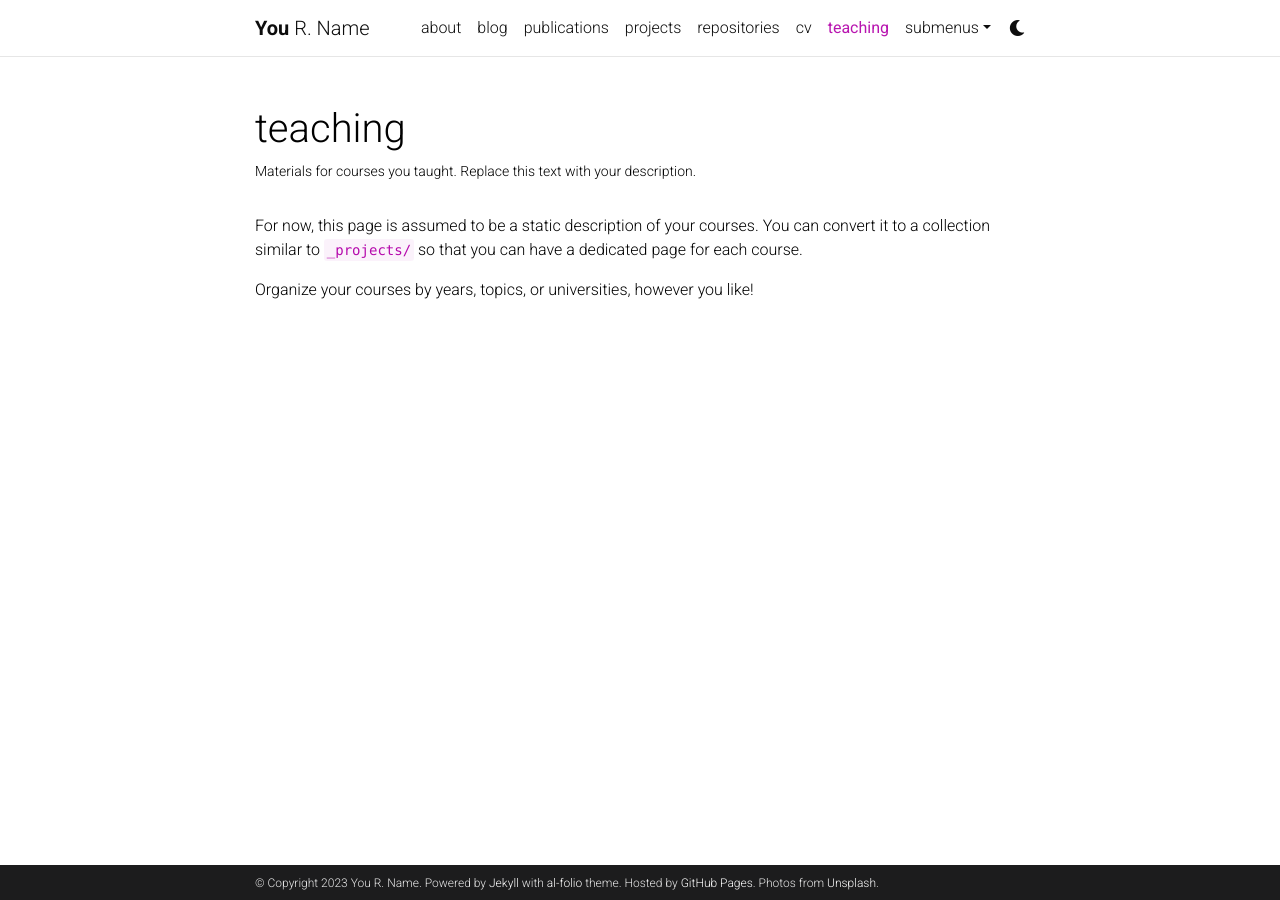
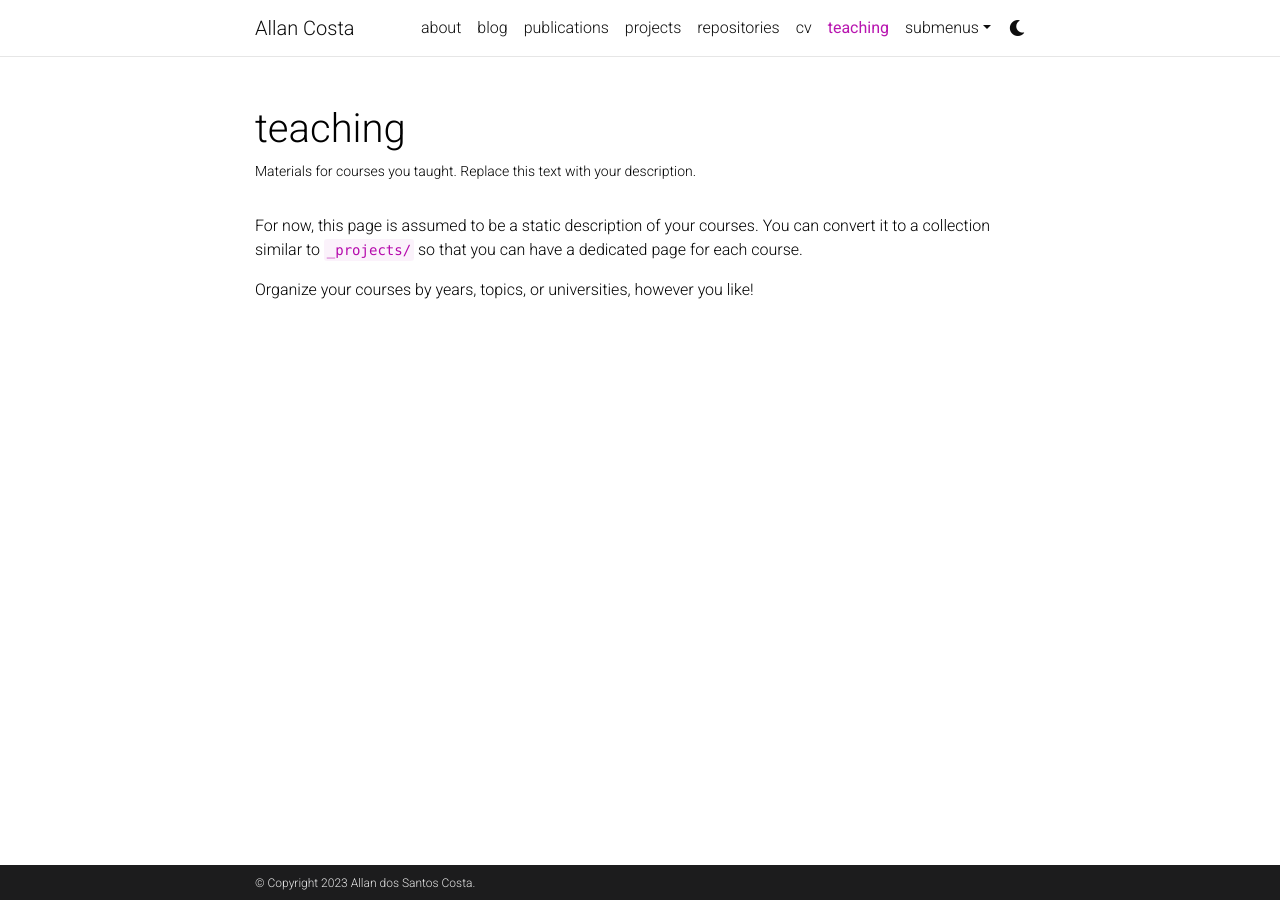
Before and after one commit to AllanSCosta/allanscosta.github.io, a Jekyll site: the page built from _pages/teaching.md, in a window 1280 px wide. Built offline with Jekyll 4.4.1, drawn with Linux system fonts in a browser that asks for light colours; comment, search, counter and statistics services are not loaded; a style sheet for code colours, icons or effects is not loaded.

Commit message:
Update _config.yml

```diff
--- a/_config.yml
+++ b/_config.yml
@@ -2,21 +2,18 @@
 # Site settings
 # -----------------------------------------------------------------------------
 
-title: blank # the website title (if blank, full name will be used instead)
-first_name: You
-middle_name: R.
-last_name: Name
-email: you@example.com
+title: Allan Costa # the website title (if blank, full name will be used instead)
+first_name: Allan
+middle_name:
+last_name: dos Santos Costa
+email: allanc [ at ] mit [ dot ] edu
 description: > # the ">" symbol means to ignore newlines until "footer_text:"
   A simple, whitespace theme for academics. Based on [*folio](https://github.com/bogoli/-folio) design.
 footer_text: >
-  Powered by <a href="https://jekyllrb.com/" target="_blank">Jekyll</a> with <a href="https://github.com/alshedivat/al-folio">al-folio</a> theme.
-  Hosted by <a href="https://pages.github.com/" target="_blank">GitHub Pages</a>.
-  Photos from <a href="https://unsplash.com" target="_blank">Unsplash</a>.
 keywords: jekyll, jekyll-theme, academic-website, portfolio-website  # add your own keywords or leave empty
 
 lang: en # the language of your site (for example: en, fr, cn, ru, etc.)
-icon: ⚛️  # the emoji used as the favicon (alternatively, provide image name in /assets/img/)
+icon: ⚚ # the emoji used as the favicon (alternatively, provide image name in /assets/img/)
 
 url: https://allanscosta.github.io # the base hostname & protocol for your site
 baseurl: "" # the subpath of your site, e.g. /blog/
@@ -67,11 +64,11 @@ og_image: # The site-wide (default for all links) Open Graph preview image
 # Social integration
 # -----------------------------------------------------------------------------
 
-github_username: # your GitHub user name
+github_username: AllanSCosta # your GitHub user name
 gitlab_username: # your GitLab user name
 twitter_username: # your Twitter handle
 mastodon_username: # your mastodon instance+username in the format instance.tld/@username
-linkedin_username: # your LinkedIn user name
+linkedin_username: allan-costa-1b39b111b # your LinkedIn user name
 telegram_username: # your Telegram user name
 scholar_userid: # your Google Scholar ID
 semanticscholar_id: # your Semantic Scholar ID
```
